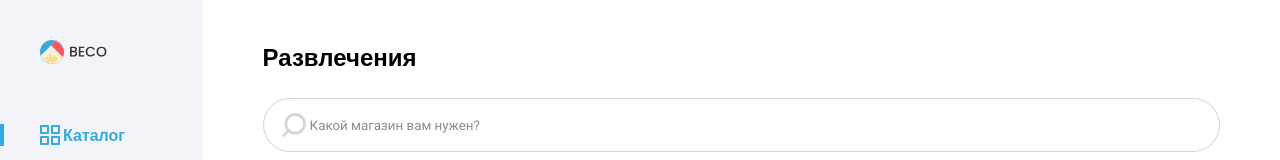
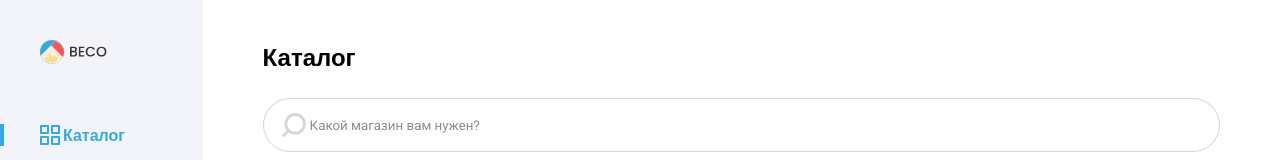
Before and after one commit to alex-rak/agragator, a website built with webpack: page src/public/index.html in a window 1280 px wide. Both pictures are taken after a click on the item "Каталог". Shown: the top 160 px of the page. Built offline with nearby package versions, Linux system fonts and the light colour scheme.

Commit message:
fix title

```diff
--- a/src/app/SideBar.js
+++ b/src/app/SideBar.js
@@ -59,6 +59,7 @@ export default class Agregator extends MainClass {
           this.$.getElementsByClassName("sidebar__item")[i].classList.remove("active");
         }
         e.currentTarget.classList.add("active")
+        this.$.getElementsByClassName("page__title")[0].textContent = e.currentTarget.textContent
       })
     }
   }
--- a/src/public/index.html
+++ b/src/public/index.html
@@ -41,7 +41,7 @@
       </ul>
     </div>
     <div class="page" id="page">
-      <div class="page__title">Развлечения</div>
+      <div class="page__title">Каталог</div>
       <div class="page__search" id="search">
         <label class="search">
           <div class="search__icon"><img src="../assets/icons/search.svg"></div>
```
